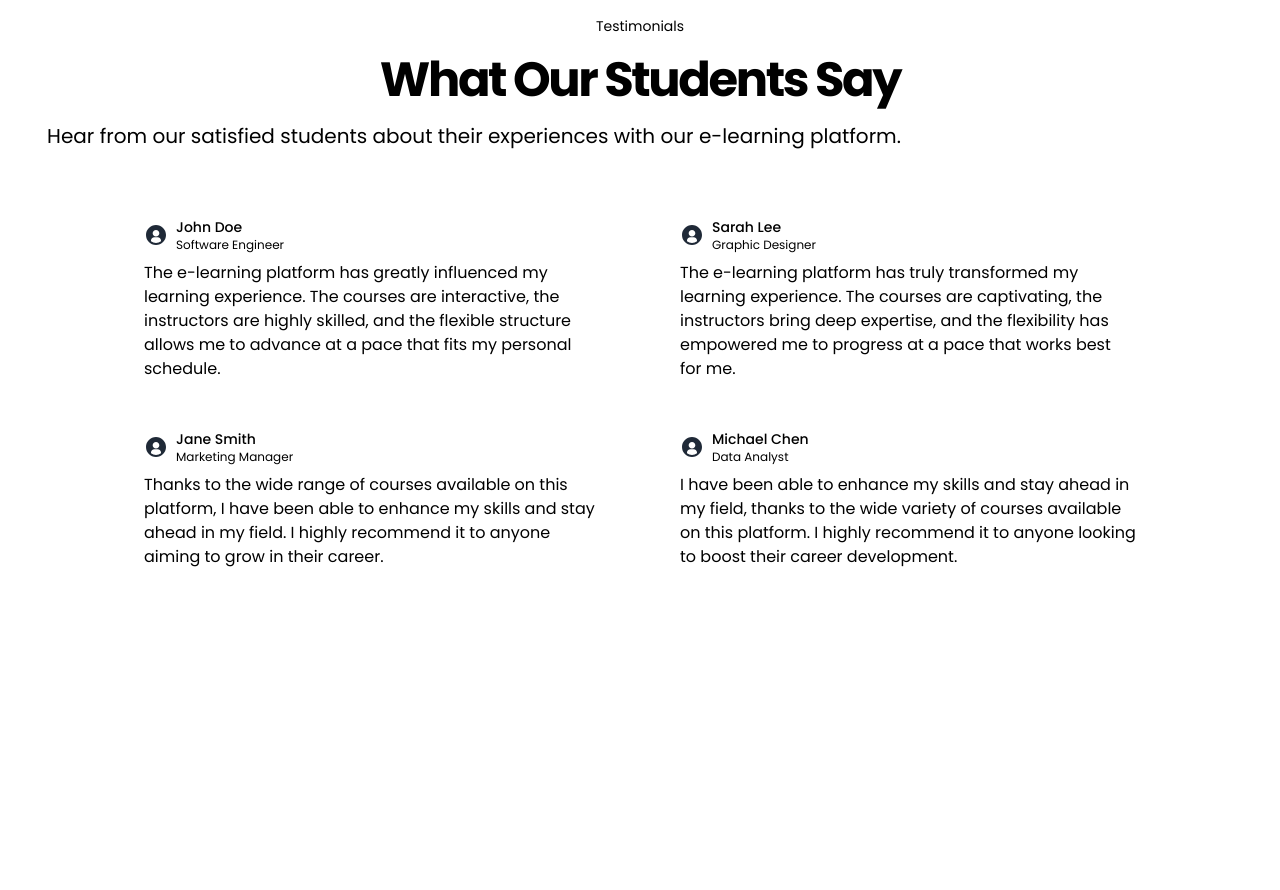
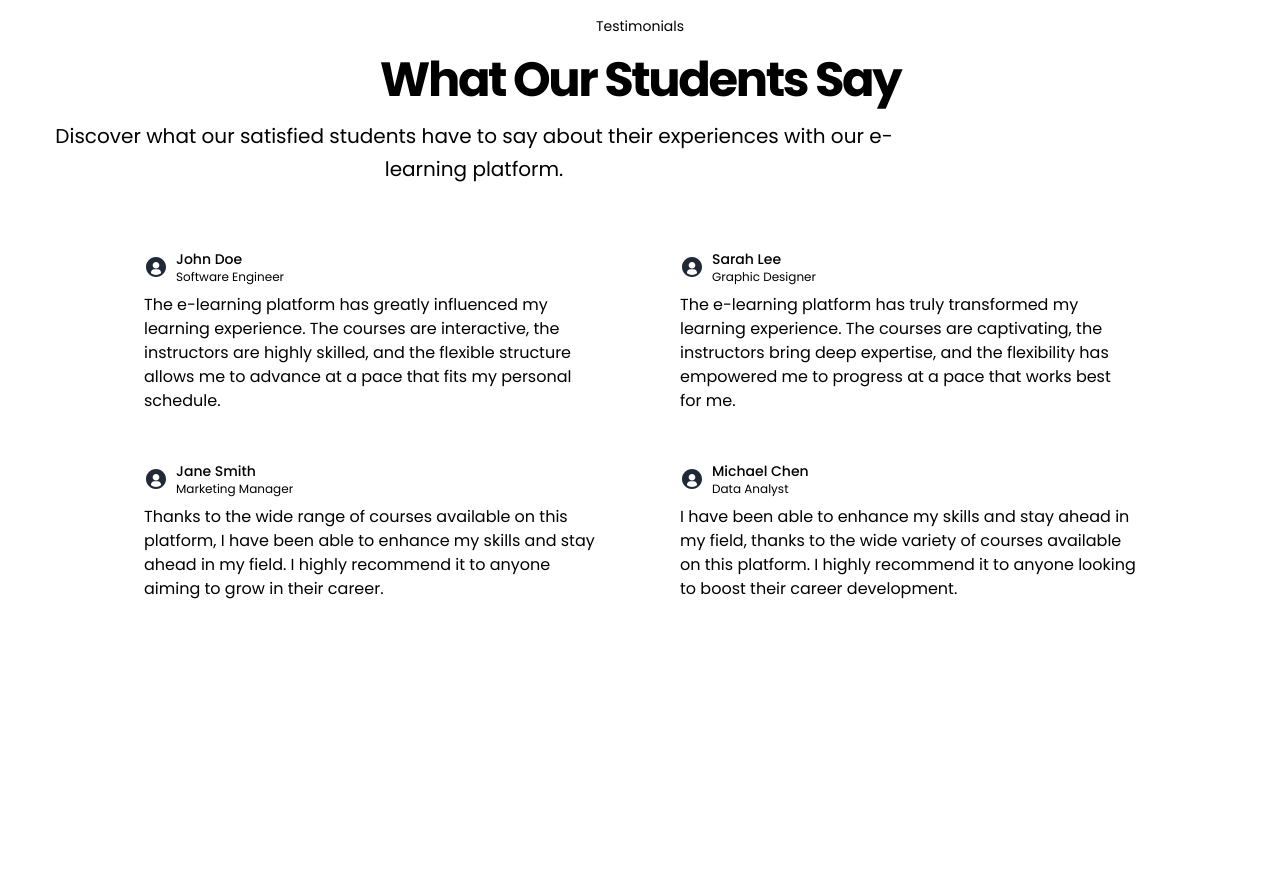
Before and after one commit to OneNotSeven/Lms-system-nextjs-responsive, a Next.js app: page / in a window 1280 px wide. Shown: the part 1400-2290 px from the top of the page. Built offline with nearby package versions, Linux system fonts and the light colour scheme; a web font is replaced by a local one.

Commit message:
Update page.js

```diff
--- a/src/app/(landingpage)/page.js
+++ b/src/app/(landingpage)/page.js
@@ -189,7 +189,7 @@ const Page = () => {
               <div className="inline-block rounded-lg bg-muted px-3 py-1 text-sm">Testimonials</div>
               <h2 className="text-3xl font-bold tracking-tighter sm:text-5xl">What Our Students Say</h2>
               <p className="max-w-[900px] text-muted-foreground md:text-xl/relaxed lg:text-base/relaxed xl:text-xl/relaxed">
-                Hear from our satisfied students about their experiences with our e-learning platform.
+                Discover what our satisfied students have to say about their experiences with our e-learning platform.
               </p>
             </div>
             <div className="mx-auto grid max-w-5xl items-center gap-6 py-12 lg:grid-cols-2 lg:gap-12">
```
